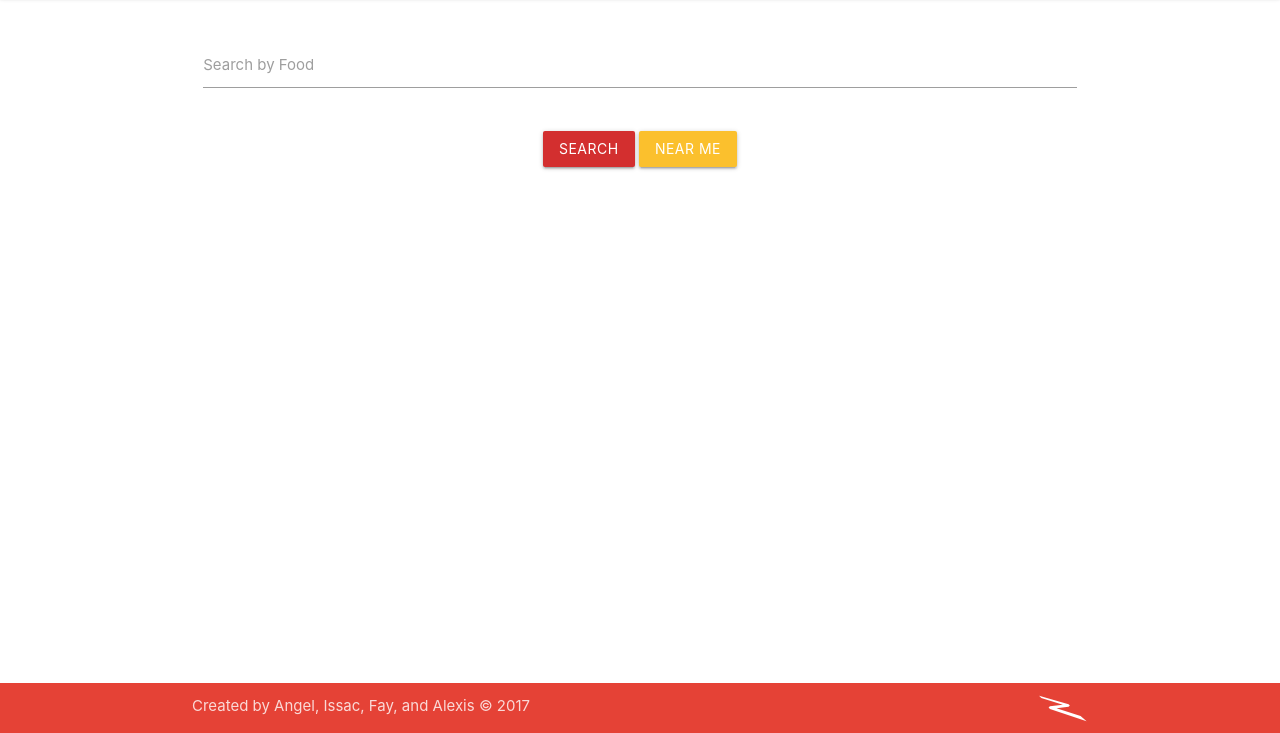
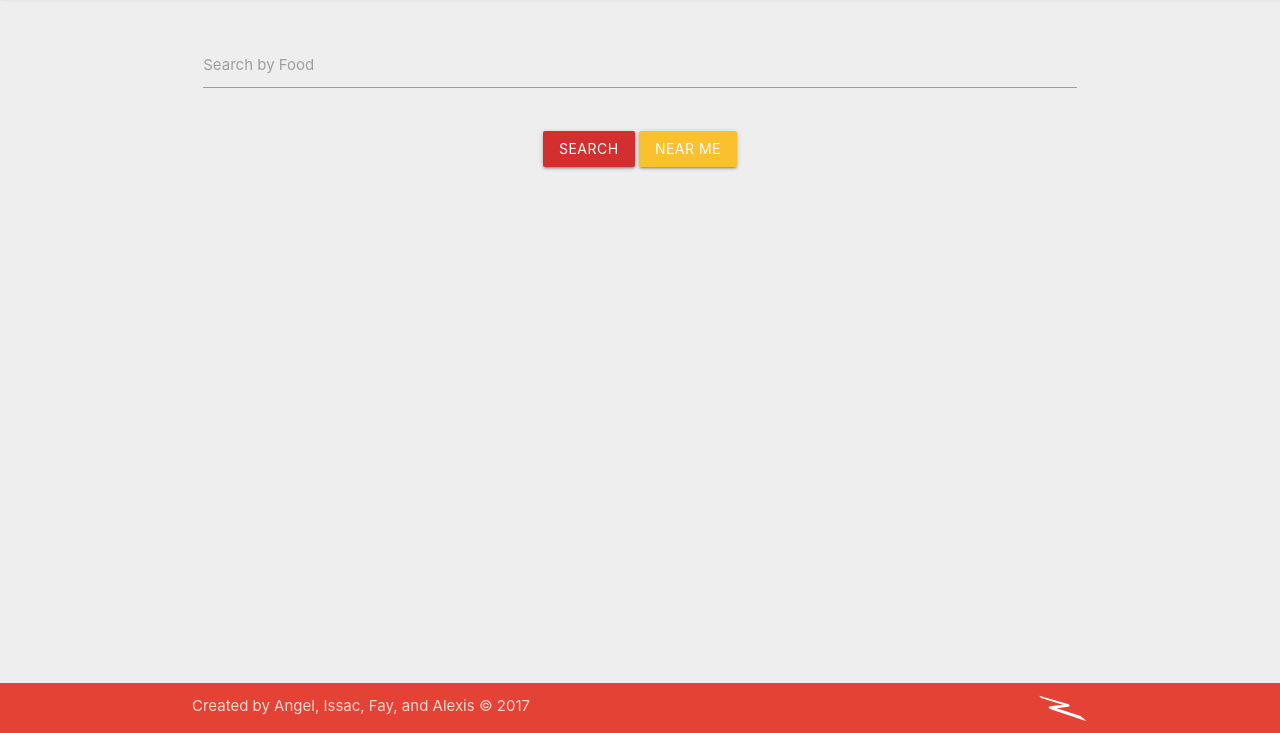
Before and after one commit to izblender/webdevs2, a plain HTML site: page projects/1/index.html in a window 1280 px wide. Shown: the part 67-800 px from the top of the page. Drawn offline with nearby package versions, Linux system fonts and the light colour scheme.

Commit message:
add styles

```diff
--- a/projects/1/index.html
+++ b/projects/1/index.html
@@ -44,6 +44,7 @@
       display: flex;
       min-height: 100vh;
       flex-direction: column;
+      background-color:rgb(238,238,238);
     }
 
     main {
```
Also changed, not shown: projects/1/blender.png (added).
